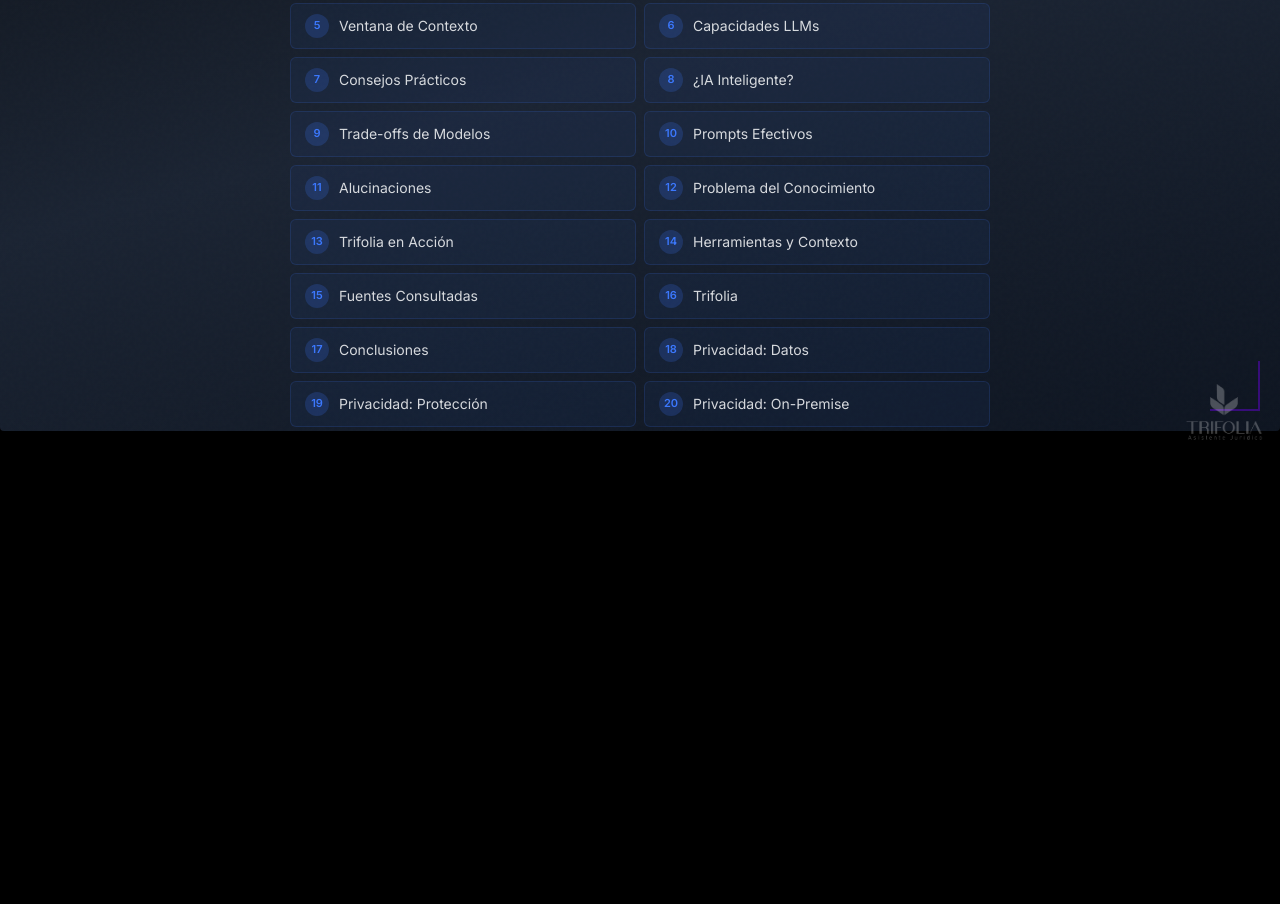
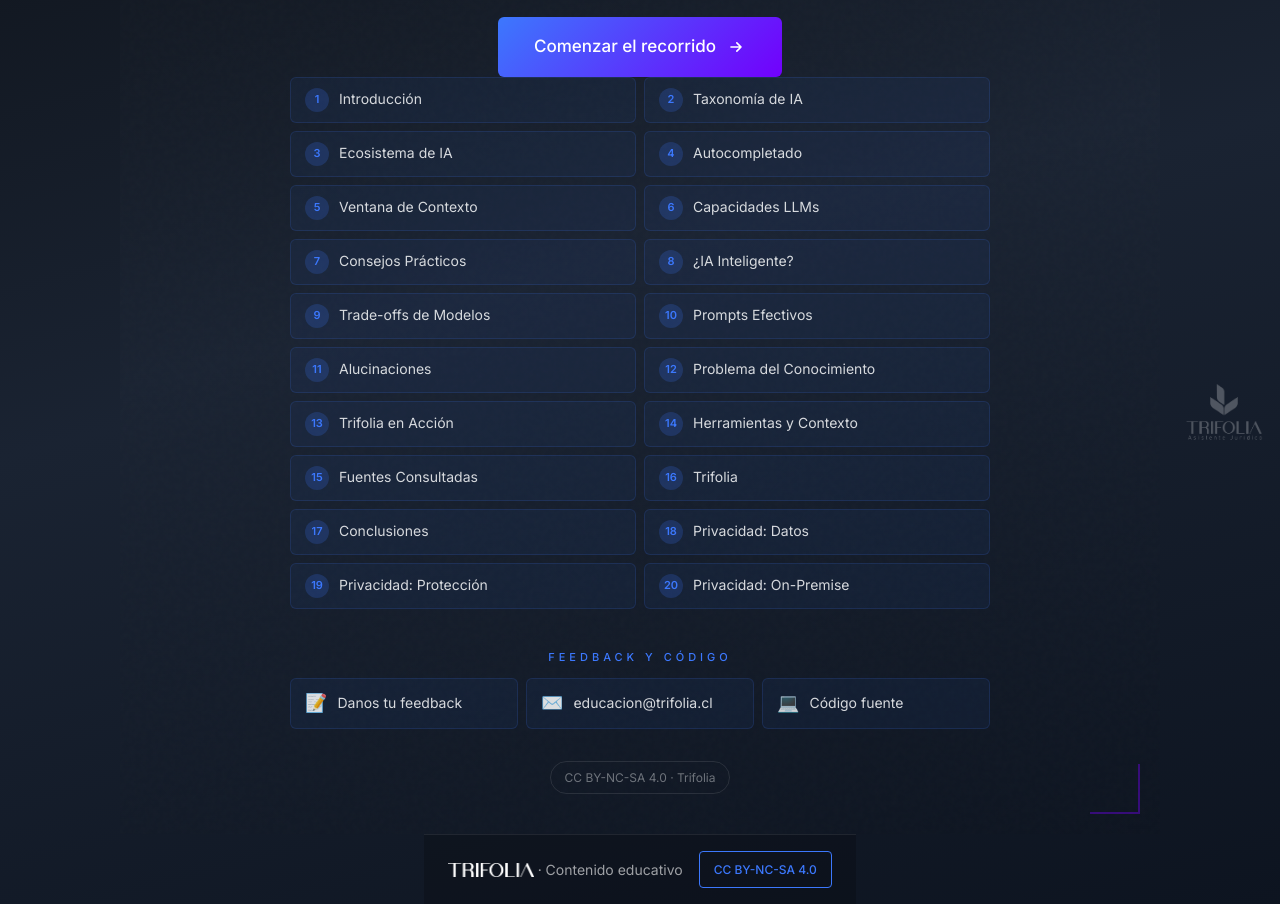
Before and after one commit to trifolia-spa/educacion, a website: page index.html in a window 1280 px wide. Shown: the part 329-1233 px from the top of the page. Before the commit the page ends 800 px from the top, so only its background shows below. Drawn offline with nearby package versions, Linux system fonts and the light colour scheme.

Commit message:
Fix index page layout broken by default 16:9 presentation mode
The previous commit made the 16:9 fixed-box layout unconditional in
slides-base.css, which broke the index page (clipped title, no scroll,
hidden footer). Add CSS overrides in index.html to restore the
scrollable full-height layout for this page only.

```diff
--- a/index.html
+++ b/index.html
@@ -37,6 +37,38 @@
     <link href="css/slides-base.css" rel="stylesheet">
 
     <style>
+        /* Override slides-base.css presentation mode — index is a scrollable page, not a 16:9 slide */
+        body {
+            background: linear-gradient(165deg, #0d1117 0%, var(--law-navy) 50%, #0d1420 100%);
+            overflow: auto;
+        }
+
+        .page-container {
+            position: static;
+            min-height: 100vh;
+            flex-direction: column;
+        }
+
+        .viz-container {
+            width: auto;
+            height: auto;
+            min-height: auto;
+            transform: none;
+            flex: 1;
+            border-radius: 0;
+            overflow: visible;
+        }
+
+        .brand-footer {
+            display: flex;
+            align-items: center;
+            justify-content: space-between;
+            padding: 16px 24px;
+            border-top: 1px solid rgba(255, 255, 255, 0.08);
+            background: rgba(0, 0, 0, 0.2);
+            gap: 16px;
+        }
+
         .viz-container {
             display: flex;
             flex-direction: column;
```
